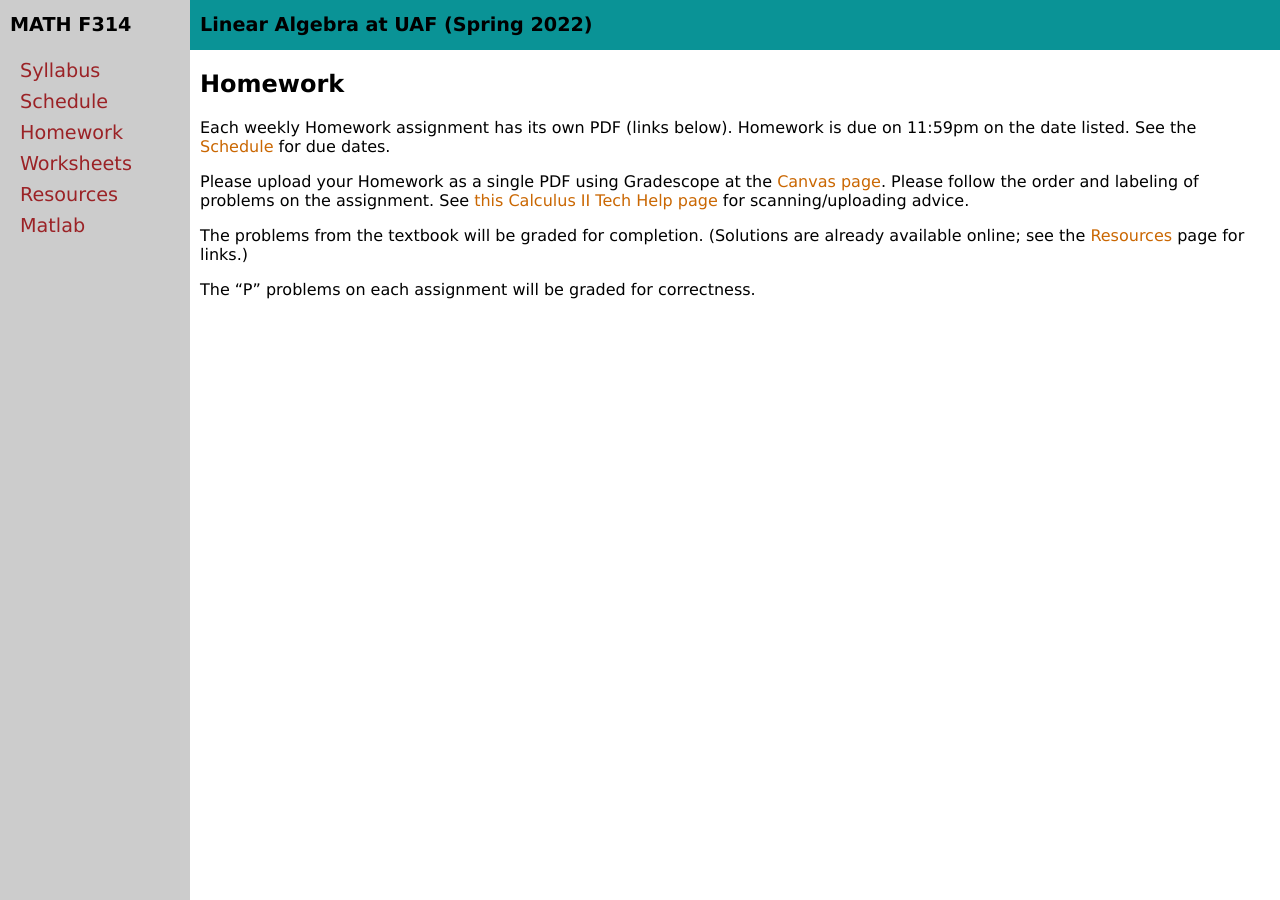
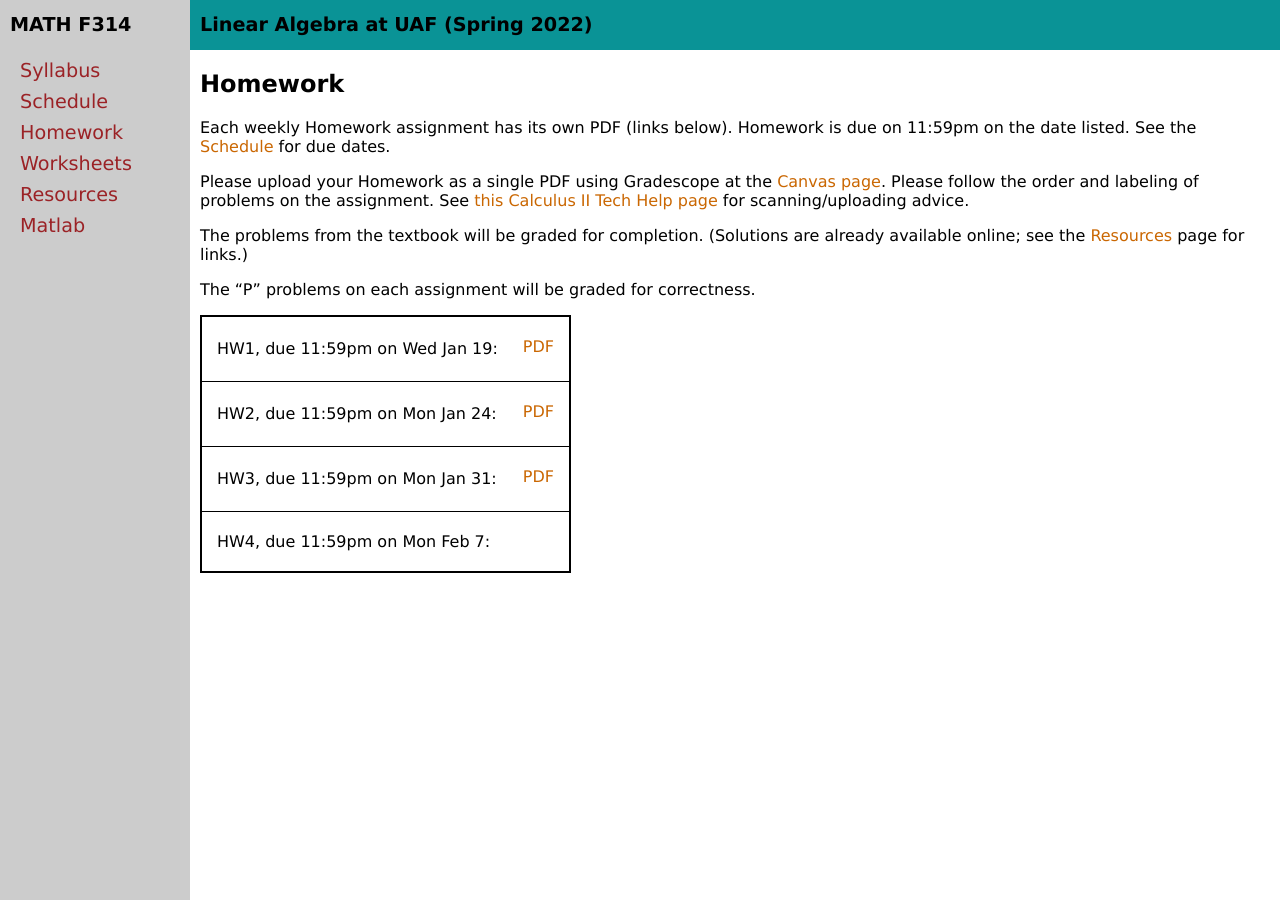
Before and after one commit to bueler/math314, a Jekyll site: the page built from homework.md, in a window 1280 px wide. Built offline with Jekyll 4.4.1, drawn with Linux system fonts in a browser that asks for light colours.

Commit message:
Found bug.

```diff
--- a/_data/homework.yml
+++ b/_data/homework.yml
@@ -1,6 +1,6 @@
 semester: Spring 2022
 home: assets/homework
-worksheets:
+homework:
 - name: HW1
   due: 11:59pm on Wed Jan 19
   blank: HW1.pdf
--- a/_includes/homework_table.md
+++ b/_includes/homework_table.md
@@ -2,19 +2,15 @@
 <table class="asst-table">
 {% for hw in data.homework %}
 <tr>
-	<td>{{ hw.name }}</td>
+	<td>{{ hw.name }}, due {{ hw.due }}:</td>
 	<td>
 		<table class="inner">
-		  {% if hw.due %}
-		  <tr>due {{ hw.due }}</tr>
-		  {% endif %}
 		  {% if hw.blank %}
 		  <tr>
 			    <td><a href="{{ data.home }}/{{ hw.blank }}">PDF</a></td>
 			</tr>
 		  {% endif %}
 		</table>
-		<div style="padding-bottom: 10px"></div>
 	</td>
 </tr>
 {% endfor %}
```
